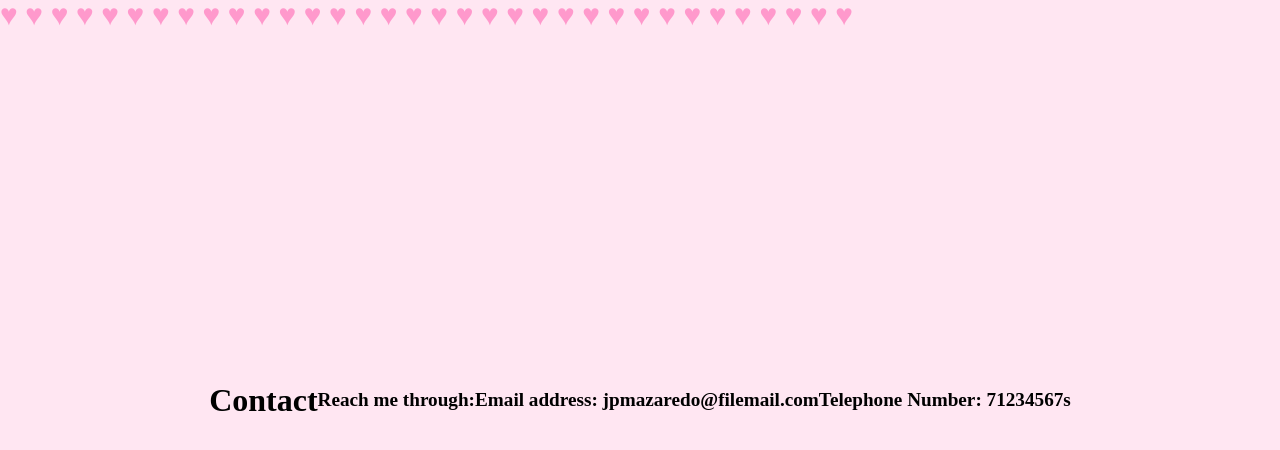
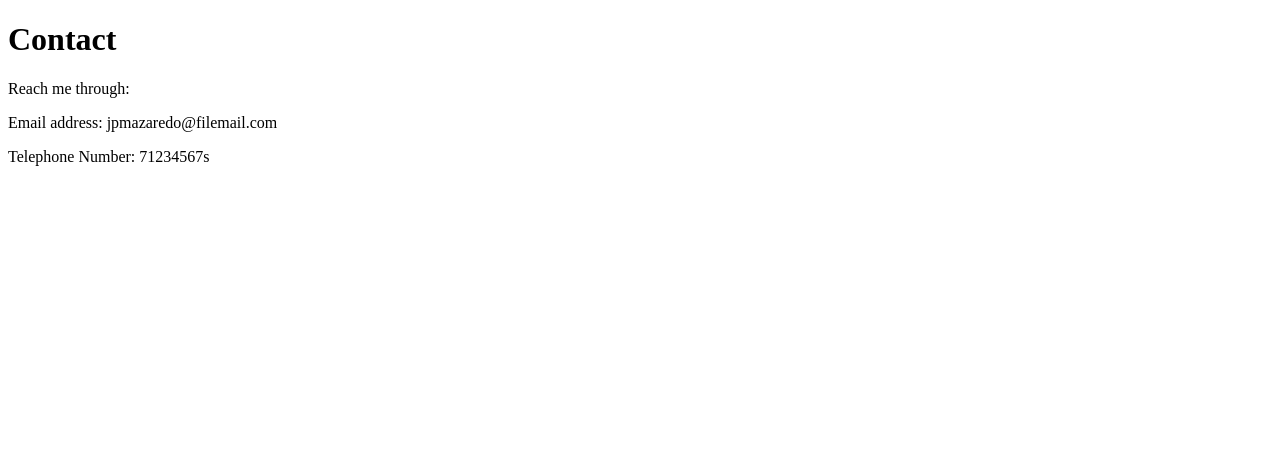
Before and after one commit to jptmaz/DSA_Routing, a Flask app: page /contact in a window 1280 px wide. Shown: the top 450 px of the page. Run offline with Flask 3, Linux system fonts and the light colour scheme.

Commit message:
Redesign contact

```diff
--- a/Flask_Intro/templates/contact.html
+++ b/Flask_Intro/templates/contact.html
@@ -1,71 +1,5 @@
 <!DOCTYPE html>
-<html lang="en">
-<head>
-    <meta charset="UTF-8">
-    <meta name="viewport" content="width=device-width, initial-scale=1.0">
-    <title>Calculate Triangle Area</title>
-    <style>
-        body {
-            background-color: #ffe6f2; /* Soft Pink Background */
-            font-weight: bold; /* Bold Text */
-            margin: 0;
-            padding: 0;
-            display: flex;
-            align-items: center;
-            justify-content: center;
-            height: 100vh;
-            overflow: hidden;
-        }
-
-        h1 {
-            text-align: center;
-        }
-
-        form {
-            text-align: center;
-        }
-
-        label {
-            display: block;
-            margin-bottom: 8px;
-        }
-
-        input {
-            margin-bottom: 12px;
-        }
-
-        input[type="submit"] {
-            background-color: #ff3399; /* Pink Submit Button */
-            color: white;
-            padding: 10px 15px;
-            border: none;
-            cursor: pointer;
-        }
-
-        input[type="submit"]:hover {
-            background-color: #e60073; /* Darker Pink on Hover */
-        }
-
-        p {
-            text-align: center;
-            margin-top: 20px;
-            font-size: 1.2em;
-        }
-
-        /* Hearts in the background */
-        body::before {
-            content: "♥ ♥ ♥ ♥ ♥ ♥ ♥ ♥ ♥ ♥ ♥ ♥ ♥ ♥ ♥ ♥ ♥ ♥ ♥ ♥ ♥ ♥ ♥ ♥ ♥ ♥ ♥ ♥ ♥ ♥ ♥ ♥ ♥ ♥";
-            position: fixed;
-            top: 0;
-            left: 0;
-            width: 100%;
-            height: 100%;
-            font-size: 30px;
-            line-height: 30px;
-            color: #ff99cc; /* Heart Color */
-            z-index: -1;
-        }
-    </style>
+<html>
 <head>
     <title>Profile Page</title>
 </head>
```
